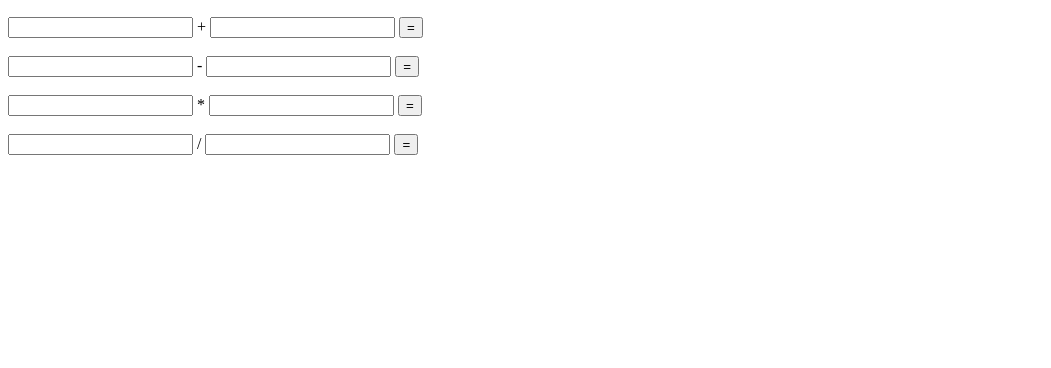
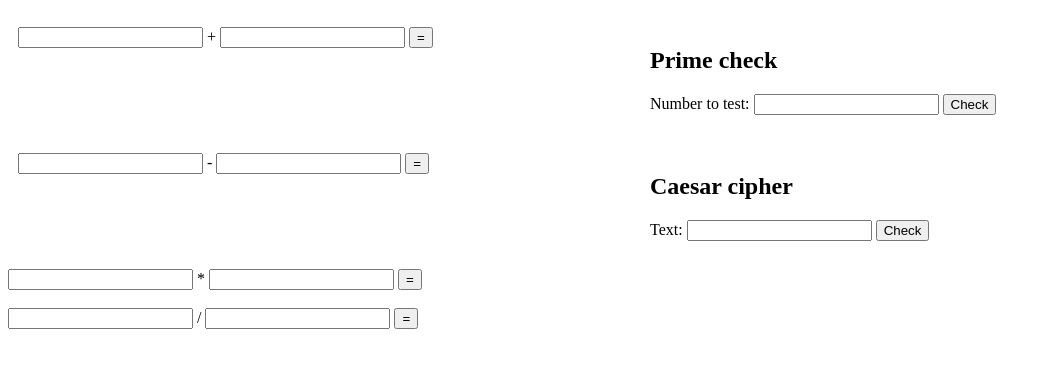
Before and after one commit to ramosjaa/numbers-app, a plain HTML site: page index.html in a window 1280 px wide. Shown: the part 38-406 px from the top of the page, without its empty margins (0-1051 px from the left). Drawn offline with Linux system fonts and the light colour scheme.

Commit message:
add cipher

```diff
--- a/index.html
+++ b/index.html
@@ -2,16 +2,82 @@
 
 <head>
 	<title>Arithmetic</title>
+	<style>
+        .column {
+           float: left;
+           width: 50%;
+           padding: 10px;
+           box-sizing: border-box;
+
+        }
+        .row::after {
+           content: "";
+           clear: both;
+           display: table;
+        }
+     </style>
 </head>
 
 <body>
 	<h2>Arithmetic</h2>
-	<div>
+	<div class="row">
+		<div class="column">
+			<section>
 				<input type="number" id="add1">
 				<label>+</label>
 				<input type="number" id="add2">
 				<button onclick="add()">=</button>
 				<label id="sum"></label>
+			</section>
+		</div>
+		<div class="column">
+			<section>
+				<h2>Prime check</h2>
+				<label>Number to test:</label>
+				<input id="numberToTest"/>
+				<button onclick="isPrime()">Check</button>
+				<label id="primeCheckResult"></label>
+			</section>
+		</div>
+	</div>
+	<br/>
+	<div class="row">
+		<div class="column">
+			<section>
+				<input type="number" id="sub1">
+				<label>-</label>
+				<input type="number" id="sub2">
+				<button onclick="subtract()">=</button>
+				<label id="diff"></label>
+			</section>
+		</div>
+		<div class="column">
+			<section>
+				<h2>Caesar cipher</h2>
+				<label>Text:</label>
+				<input id="textToCipher"/>
+				<button onclick="cipher()">Check</button>
+				<label id="cipher"></label>
+			</section>
+		</div>
+	</div>
+	<br/>
+	<div>
+		<input type="number" id="mul1">
+		<label>*</label>
+		<input type="number" id="mul2">
+		<button onclick="multiply()">=</button>
+		<label id="prod"></label>
+	</div>
+	<br/>
+	<div>
+		<input type="number" id="div1">
+		<label>/</label>
+		<input type="number" id="div2">
+		<button onclick="divide()">=</button>
+		<label id="quot"></label>
+	</div>
+	</div>
 	<script>
 		async function add() {
 						let n = document.getElementById("add1");
@@ -22,64 +88,52 @@
 						const sum = await response.json();
 						document.getElementById("sum").innerText = sum;
 		}
-		</script>
-	</div>
-	<br/>
-	<div>
-		<input type="number" id="sub1">
-		<label>-</label>
-		<input type="number" id="sub2">
-		<button onclick="subtract()">=</button>
-		<label id="diff"></label>
-		<script>
+
 		async function subtract() {
 				let n = document.getElementById("sub1");
 				let m = document.getElementById("sub2");
 				console.log("button pressed:" + n.value + "-" + m.value);
 
-				const response = await fetch("http://localhost:3001/sub/" + n.value + "/" + m.value);
+				const response = await fetch("https://arithmetic-service-hzd7.onrender.com/sub/" + n.value + "/" + m.value);
 				const diff = await response.json();
 				document.getElementById("diff").innerText = diff;
 		}
-		</script>
-	</div>
-	<br/>
-	<div>
-		<input type="number" id="mul1">
-		<label>*</label>
-		<input type="number" id="mul2">
-		<button onclick="multiply()">=</button>
-		<label id="prod"></label>
-		<script>
+
 		async function multiply() {
 				let n = document.getElementById("mul1");
 				let m = document.getElementById("mul2");
 				console.log("button pressed:" + n.value + "*" + m.value);
 
-				const response = await fetch("http://localhost:3001/mul/" + n.value + "/" + m.value);
+				const response = await fetch("https://arithmetic-service-hzd7.onrender.com/mul/" + n.value + "/" + m.value);
 				const prod = await response.json();
 				document.getElementById("prod").innerText = prod;
 		}
-		</script>
-	</div>
-	<br/>
-	<div>
-		<input type="number" id="div1">
-		<label>/</label>
-		<input type="number" id="div2">
-		<button onclick="divide()">=</button>
-		<label id="quot"></label>
-		<script>
+
 		async function divide() {
 				let n = document.getElementById("div1");
 				let m = document.getElementById("div2");
 				console.log("button pressed:" + n.value + "/" + m.value);
 
-				const response = await fetch("http://localhost:3001/div/" + n.value + "/" + m.value);
+				const response = await fetch("https://arithmetic-service-hzd7.onrender.com/div/" + n.value + "/" + m.value);
 				const quot = await response.json();
 				document.getElementById("quot").innerText = quot;
 		}
+
+		async function isPrime() {
+            const numberToTest = document.getElementById("numberToTest");
+            let n = numberToTest.value;
+            const response = await fetch("???" + n);
+            const result = await response.json();
+            document.getElementById("primeCheckResult").innerText = result;
+        }
+
+		async function cipher(){
+			const numberToTest = document.getElementById("textToCipher");
+			let plainText = numberToTest.value;
+			const response = await fetch("https://cipher-service-ramosjaa.onrender.com/ciphers/" + plainText);
+			const result = await response.json();
+			document.getElementById("cipher").innerText = result;
+		}
 	</script>
-	</div>
 </body>
 </html>
```
Lines whose indentation alone changed are shown as unchanged.
